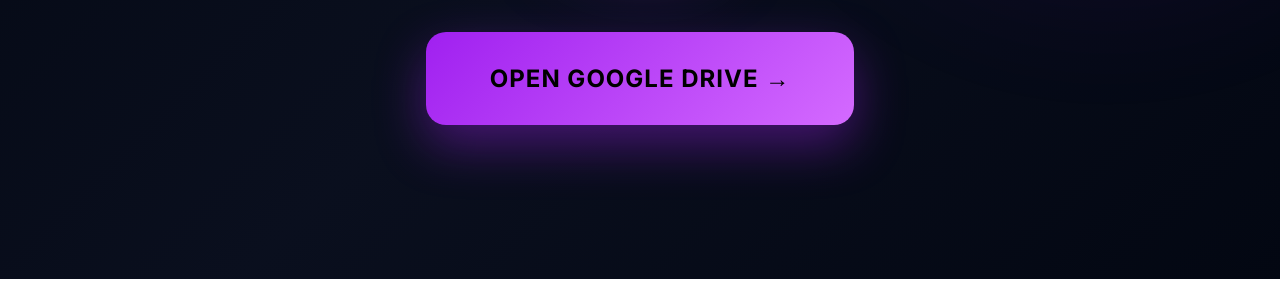
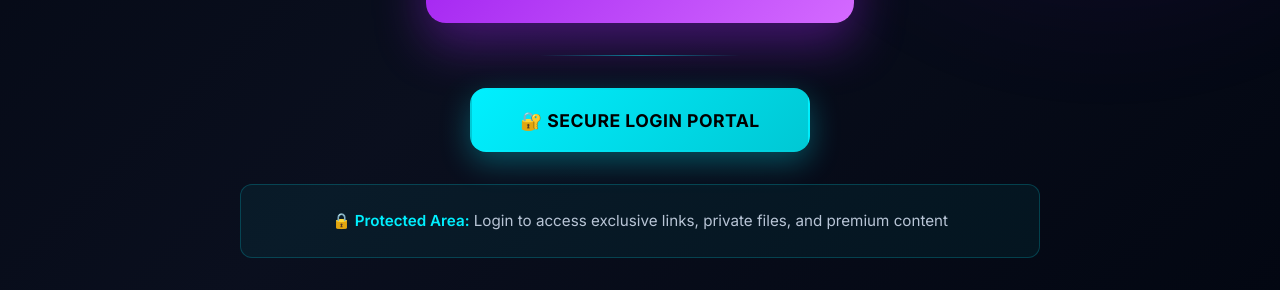
Before and after one commit to Bhavishya709/Bhavishya709.github.io, a plain HTML site: page downloads.html in a window 1280 px wide. Shown: the part 521-811 px from the top of the page. Drawn offline with Linux system fonts and the light colour scheme.

Commit message:
Update downloads.html

```diff
--- a/downloads.html
+++ b/downloads.html
@@ -40,7 +40,6 @@
       overflow: hidden;
     }
 
-    /* Background Elements */
     .download-orb {
       position: fixed;
       border-radius: 50%;
@@ -118,6 +117,16 @@
       50% { transform: translateY(-20px); }
     }
 
+    /* 🔥 Button Container */
+    .button-group {
+      display: flex;
+      flex-direction: column;
+      gap: 1.5rem;
+      align-items: center;
+      margin-top: 3rem;
+    }
+
+    /* Google Drive Button */
     .drive-button {
       display: inline-block;
       padding: 2rem 4rem;
@@ -161,6 +170,78 @@
       transform: translateY(-5px) scale(1.02);
     }
 
+    /* 🔥 NEW: Login Button */
+    .login-button {
+      display: inline-flex;
+      align-items: center;
+      gap: 0.8rem;
+      padding: 1.2rem 3rem;
+      font-size: 1.1rem;
+      font-weight: 700;
+      background: linear-gradient(135deg, var(--neon-primary), #00c8d4);
+      color: #000;
+      text-decoration: none;
+      border-radius: 16px;
+      transition: all 0.4s cubic-bezier(0.16, 1, 0.3, 1);
+      box-shadow: 0 10px 30px rgba(0, 240, 255, 0.3);
+      position: relative;
+      overflow: hidden;
+      letter-spacing: 0.5px;
+      text-transform: uppercase;
+      border: 2px solid transparent;
+    }
+
+    .login-button::before {
+      content: '';
+      position: absolute;
+      top: 0;
+      left: -100%;
+      width: 100%;
+      height: 100%;
+      background: linear-gradient(135deg, rgba(255, 255, 255, 0.2), rgba(255, 255, 255, 0.4));
+      transition: 0.6s;
+    }
+
+    .login-button:hover::before {
+      left: 100%;
+    }
+
+    .login-button:hover {
+      transform: translateY(-5px) scale(1.03);
+      box-shadow: 0 20px 50px rgba(0, 240, 255, 0.5);
+      border-color: rgba(0, 240, 255, 0.5);
+    }
+
+    .login-button:active {
+      transform: translateY(-2px) scale(1.01);
+    }
+
+    /* Divider between buttons */
+    .button-divider {
+      width: 200px;
+      height: 1px;
+      background: linear-gradient(to right, transparent, var(--neon-primary), transparent);
+      margin: 0.5rem 0;
+      opacity: 0.5;
+    }
+
+    /* Info text */
+    .login-info {
+      margin-top: 2rem;
+      padding: 1.5rem;
+      background: rgba(0, 240, 255, 0.05);
+      border: 1px solid rgba(0, 240, 255, 0.2);
+      border-radius: 12px;
+      color: var(--text-secondary);
+      font-size: 0.95rem;
+      line-height: 1.6;
+    }
+
+    .login-info strong {
+      color: var(--neon-primary);
+      font-weight: 600;
+    }
+
     @media (max-width: 768px) {
       .downloads-title {
         font-size: 2.5rem;
@@ -179,11 +260,20 @@
         font-size: 1.2rem;
       }
 
+      .login-button {
+        padding: 1rem 2.5rem;
+        font-size: 1rem;
+      }
+
       .back-btn {
         top: 1rem;
         left: 1rem;
         padding: 0.8rem 1.5rem;
         font-size: 0.9rem;
+      }
+
+      .button-group {
+        gap: 1.2rem;
       }
     }
   </style>
@@ -203,10 +293,26 @@
 
     <div class="drive-icon">☁️</div>
 
-    <a href="https://drive.google.com/drive/folders/1Iq30NaP1cSXtrevMbXR8MjUqZZI_ZmLo?usp=sharing" target="_blank" rel="noopener" class="drive-button">
-      Open Google Drive →
-    </a>
+    <!-- 🔥 BUTTON GROUP -->
+    <div class="button-group">
+      <!-- Google Drive Button -->
+      <a href="https://drive.google.com/your-link-here" target="_blank" rel="noopener" class="drive-button">
+        Open Google Drive →
+      </a>
+
+      <!-- Divider -->
+      <div class="button-divider"></div>
+
+      <!-- 🔥 NEW: Login Button -->
+      <a href="login.html" class="login-button">
+        🔐 Secure Login Portal
+      </a>
+    </div>
+
+    <!-- Info Box -->
+    <div class="login-info">
+      <strong>🔒 Protected Area:</strong> Login to access exclusive links, private files, and premium content
+    </div>
   </div>
 </body>
-
 </html>
```
